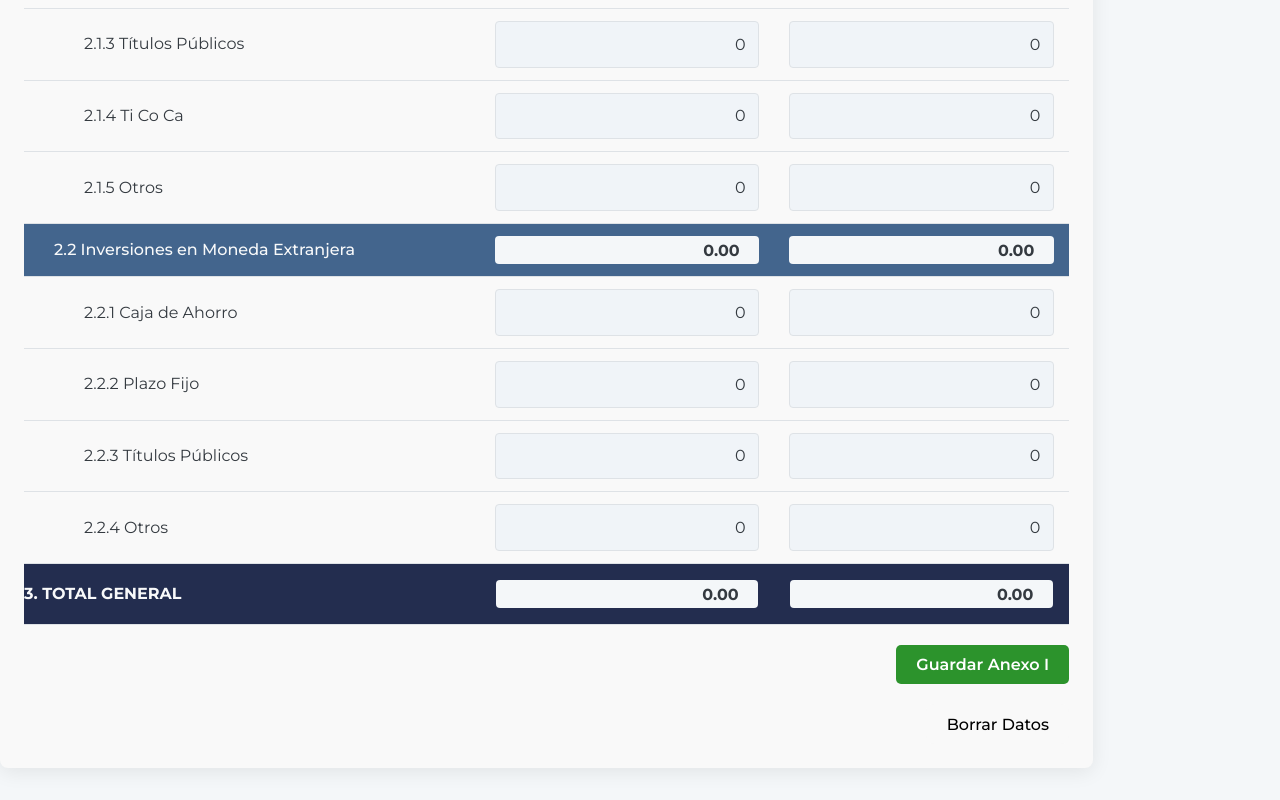
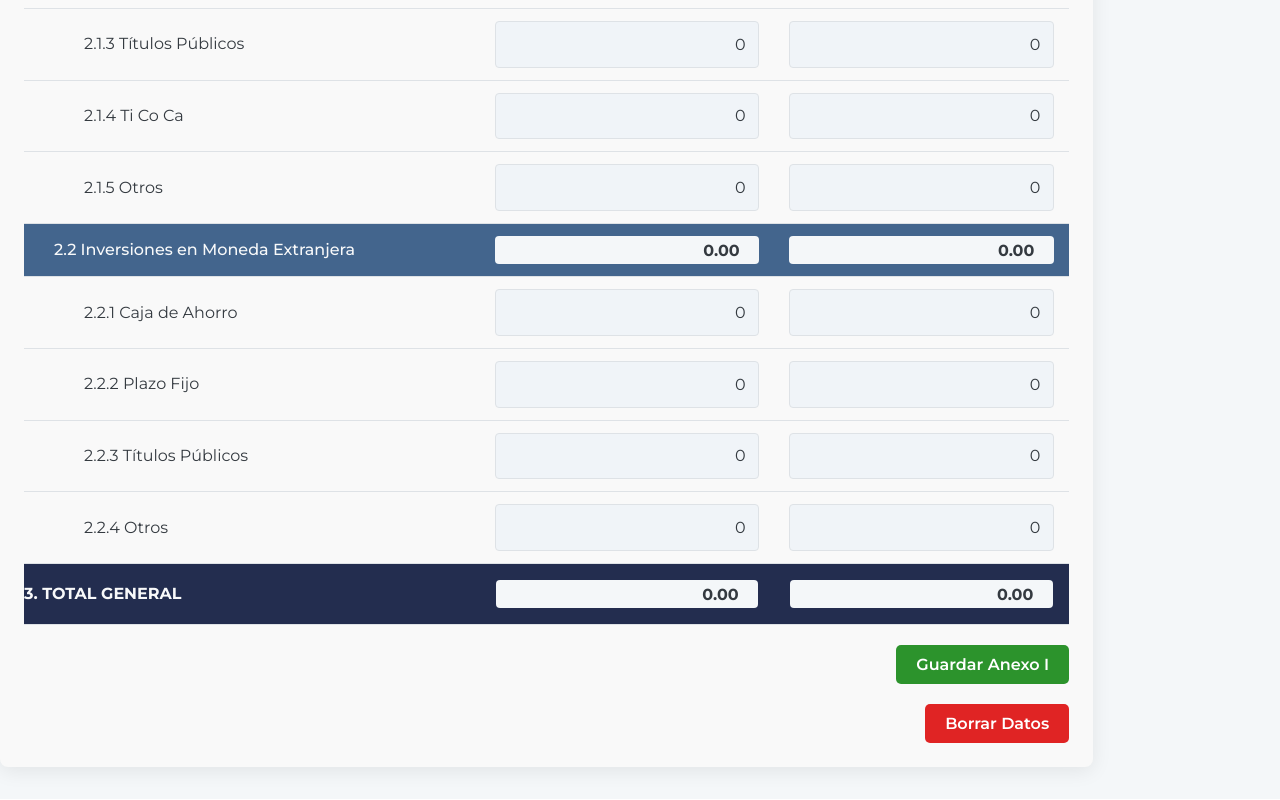
Before and after one commit to franfernandz/saem, a React (Vite) app in the folder Saem.App/: page / in a window 1280 px wide. Shown: the part 1582-2382 px from the top of the page. Built offline with nearby package versions, Linux system fonts and the light colour scheme; no server answers.

Commit message:
fix: save/delete CORS errors

```diff
--- a/Saem.App/src/App.css
+++ b/Saem.App/src/App.css
@@ -236,3 +236,21 @@ input[type="text"] {
   content: '✓'; /* Check para el completado */
   color: var(--accent-success); /* Verde para el ícono */
 }
+
+.delete-button {
+  background-color: var(--accent-error);
+  /* ... (puedes copiar los estilos de .save-button y cambiar el color) ... */
+  color: white;
+  border: none;
+  padding: 10px 20px;
+  border-radius: 5px;
+  font-family: var(--font-primary);
+  font-size: 1em;
+  font-weight: 600;
+  cursor: pointer;
+  transition: background-color 0.3s ease;
+}
+
+.delete-button:hover {
+  background-color: #c02020; /* Un rojo un poco más oscuro */
+}
--- a/Saem.App/src/App.tsx
+++ b/Saem.App/src/App.tsx
@@ -108,9 +108,9 @@ function App() {
   };
   const handleDeleteData = async () => {
     // Pedimos confirmación para evitar clics accidentales
-    if (!window.confirm("¿Estás seguro de que quieres borrar los datos guardados en el servidor? Esta acción es para desarrollo.")) {
-      return;
-    }
+    // if (!window.confirm("¿Estás seguro de que quieres borrar los datos guardados en el servidor? Esta acción es para desarrollo.")) {
+    //   return;
+    // }
 
     try {
       const response = await fetch('http://localhost:5236/api/anexo1', {
```
Also changed, not shown: 4 other files (tests, documents, lock files or other folders).
